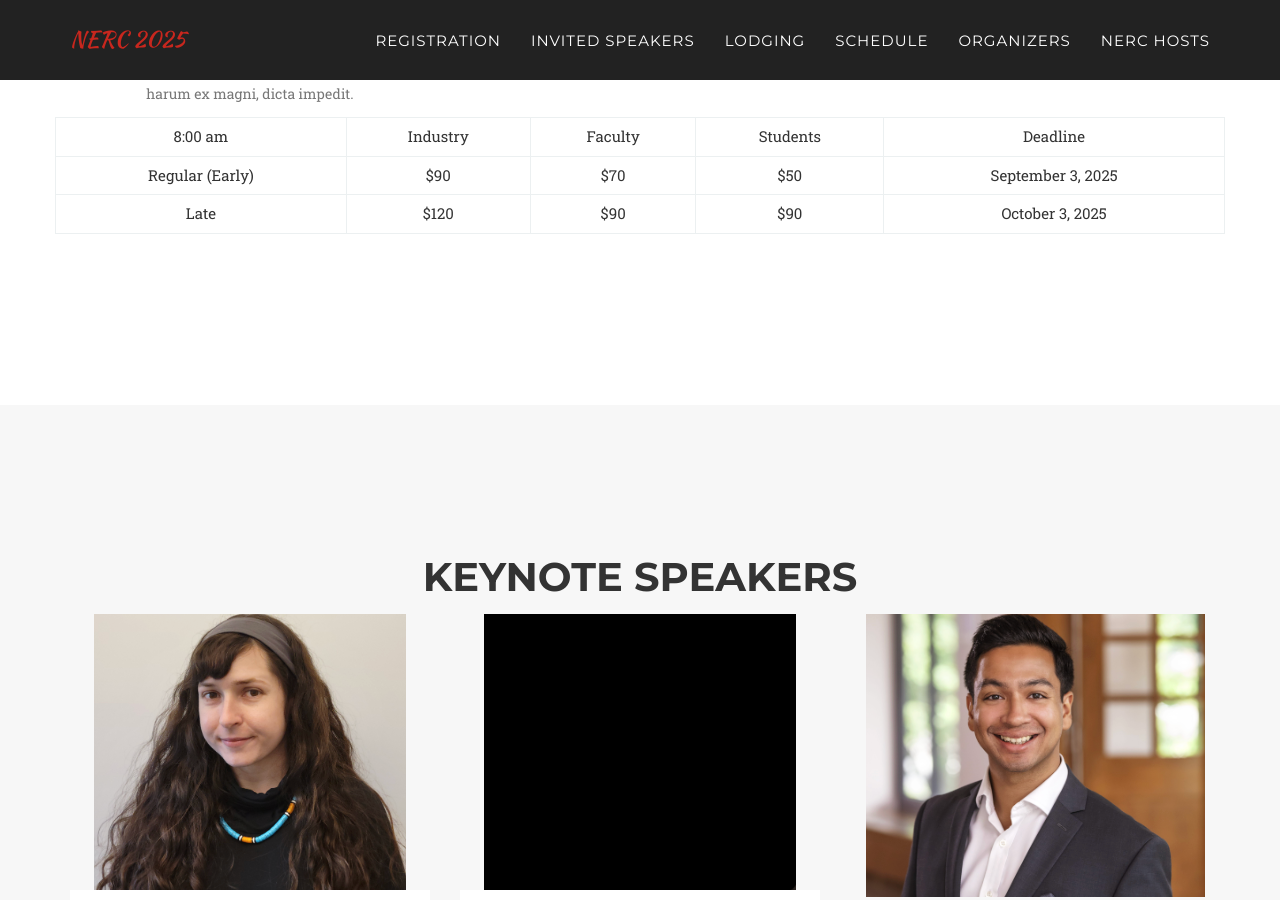
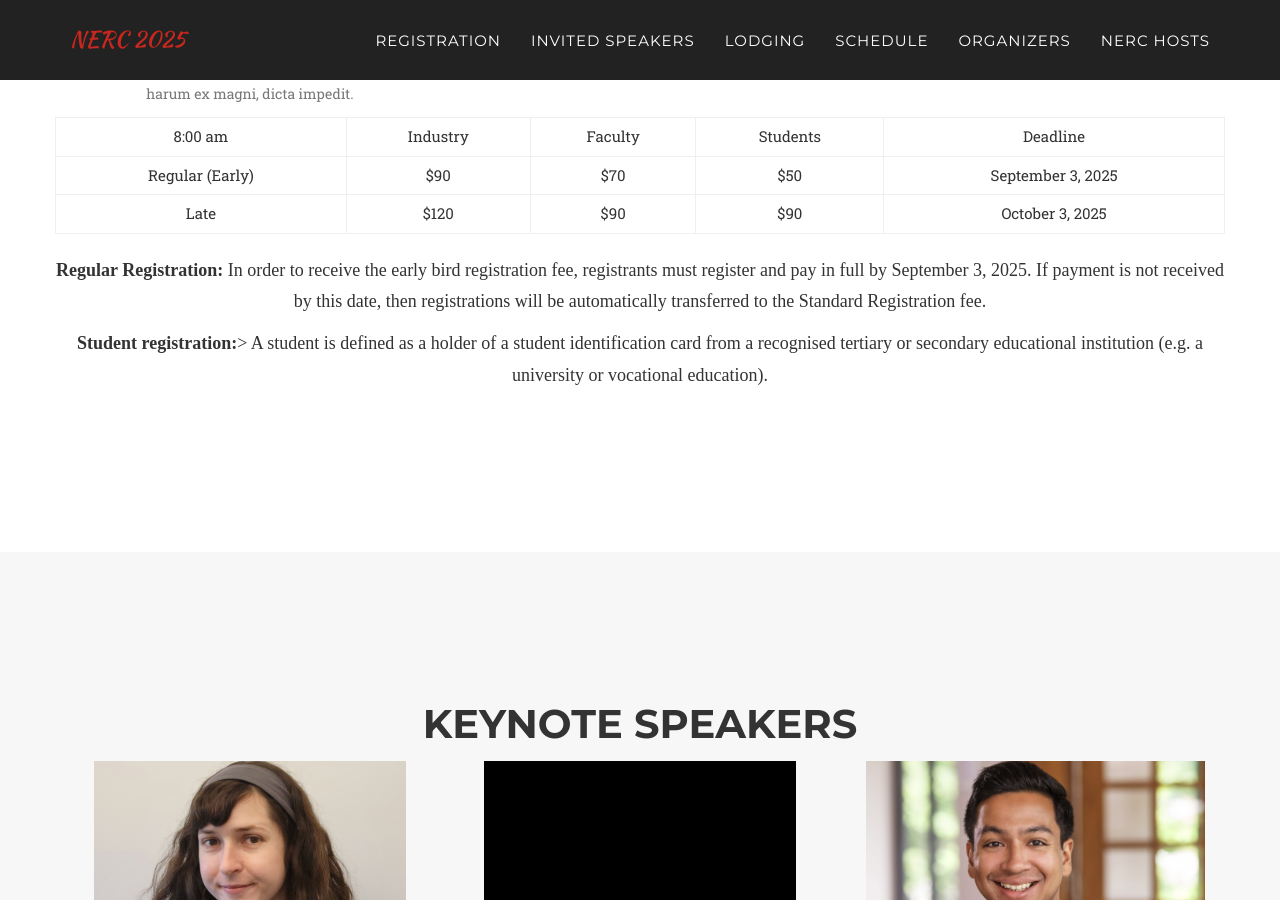
Before and after one commit to Cornell-Tech-AIRLab/cornell2025.nerc.io, a Jekyll site: the page built from index.html, in a window 1280 px wide and 900 px high, scrolled down 1290 px. Built offline with Jekyll 4.4.1, drawn with Linux system fonts in a browser that asks for light colours; some web fonts are replaced.

Commit message:
adding reg text

```diff
--- a/_includes/registration.html
+++ b/_includes/registration.html
@@ -96,6 +96,11 @@
           </tr>
         </tbody>
       </table>
+
+      <p style="font-family: 'Times New Roman', Times, serif; font-size: 18px;"><b><a href="https://events.ces.scl.cornell.edu/NERC"></a>Regular Registration:</b></a> In order to receive the early bird registration fee, registrants must register and pay in full by September 3, 2025. If payment is not received by this date, then registrations will be automatically transferred to the Standard Registration fee. </p>
+      <p style="font-family: 'Times New Roman', Times, serif; font-size: 18px;"><b>Student registration:</b>> A student is defined as a holder of a student identification card from a recognised tertiary or secondary educational institution (e.g. a university or vocational education).
+      </p>
+
     </div>
   </div>
 </section>
```
